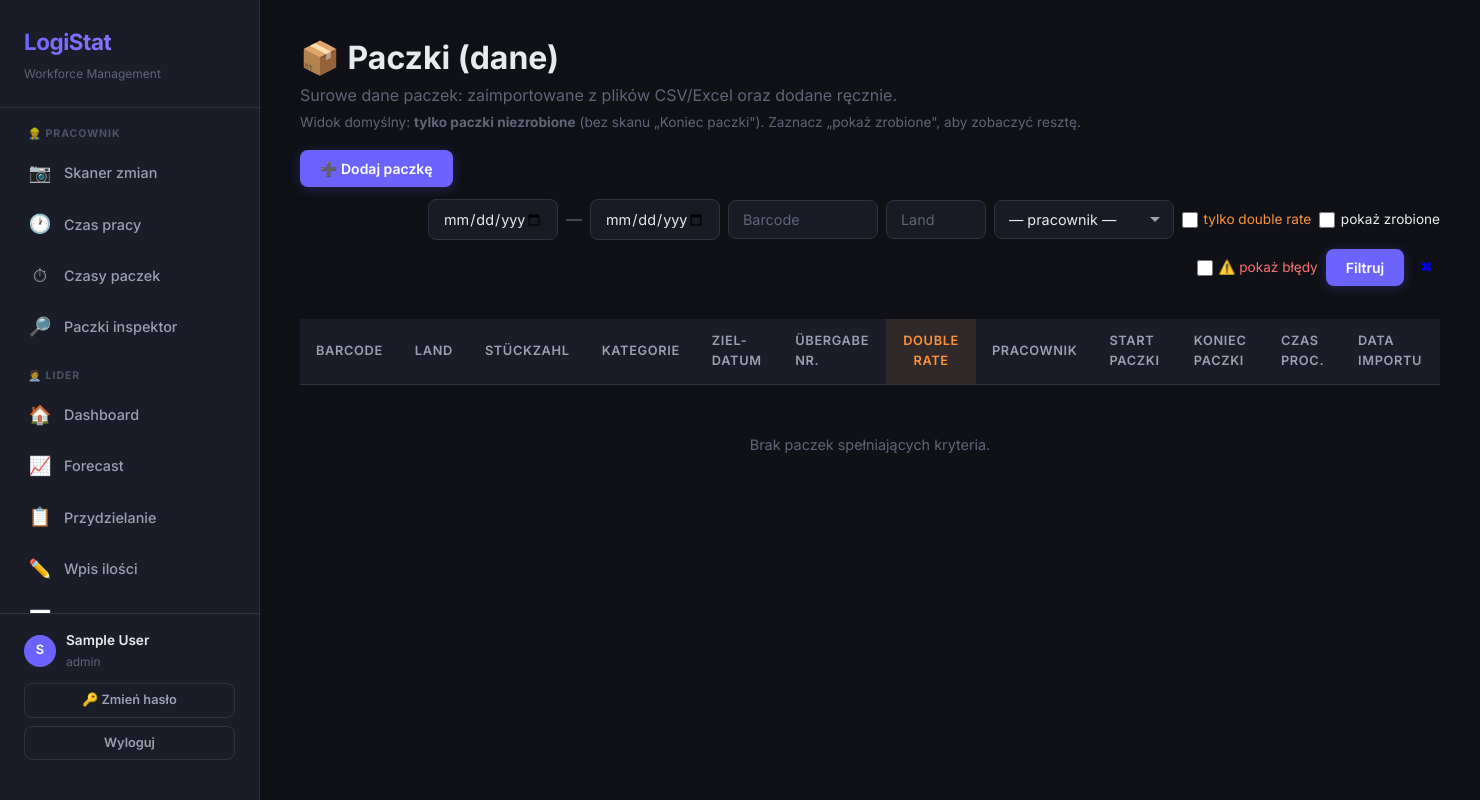
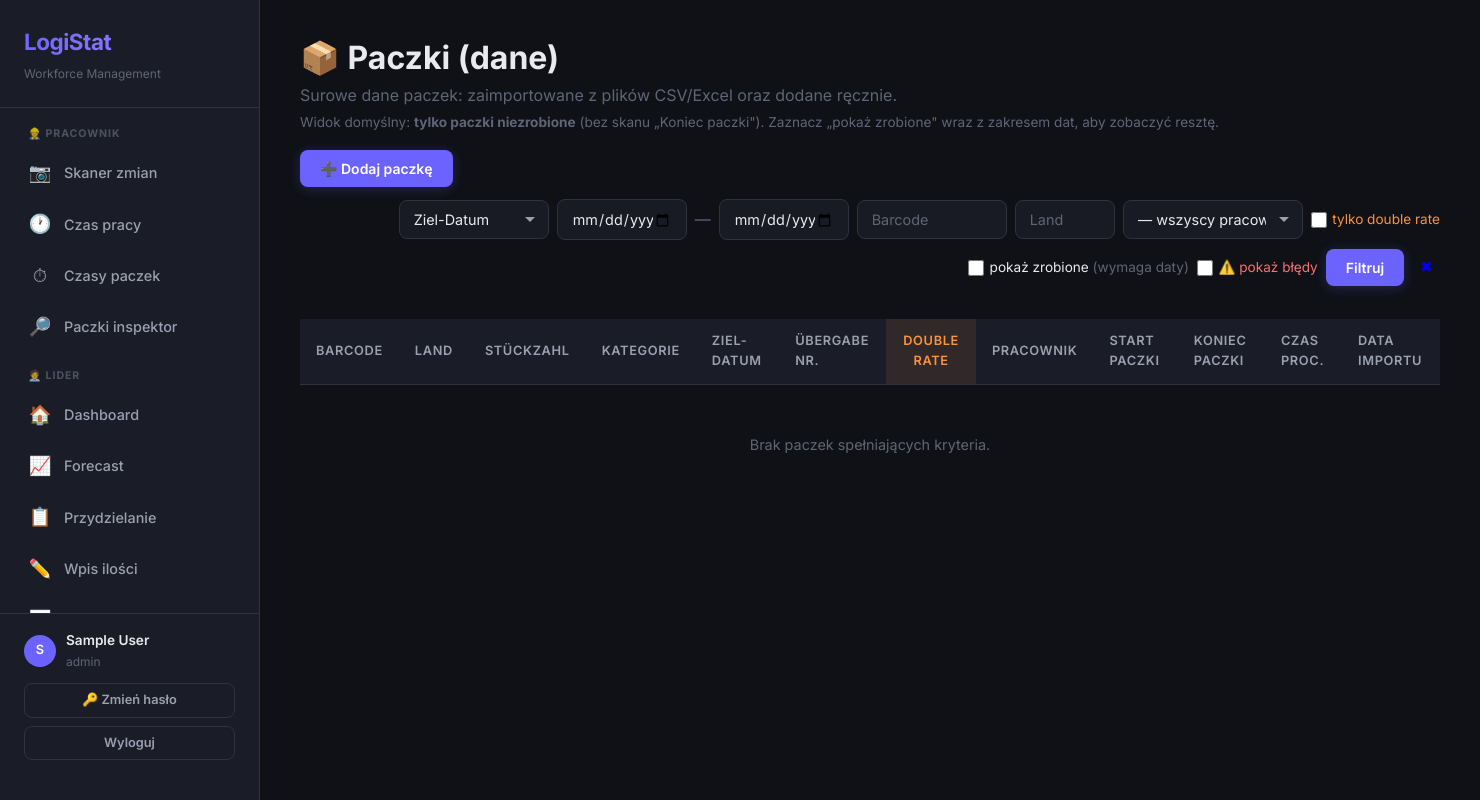
Before and after one commit to arek6891/LogiStat, a Flask app: page /paczki in a window 1480 px wide. Run offline with Flask 3, Linux system fonts and the light colour scheme; a user stored in the database is signed in; tables that the repository leaves empty hold one stand-in row (values such as "Sample post"); parts of the project's set-up code (start-up, migrations or seed data) failed here and were passed over; some libraries are stand-ins or nearby versions.

Commit message:
feat: filtry dat na /paczki + wymuszona data przy "pokaz zrobione"
Ekran /paczki filtrowal zakres dat wylacznie po Ziel-Datum, przez co paczki
o Ziel-Datum niezgodnym z dniem skanowania wypadaly z widoku — wygladalo to,
jakby filtr pracownika gubil ludzi.

- `date_typ` wybiera pole daty: ziel (domyslne) | import | start | koniec.
  Trzy ostatnie to naive-UTC DateTime, wiec granice doby licza sie przez
  local_day_bounds() z polotwarta gorna granica — jedna definicja "dnia"
  wspolna z dashboardem i statystykami.
- `pokaz_zrobione=1` wymaga teraz zakresu dat. Bez niego widok obejmowal cala
  historie; parametr jest ignorowany, a strona mowi dlaczego. W formularzu
  pilnuje tego JS, warunek na serwerze lapie recznie sklejony URL.
- `date_typ=koniec` zdejmuje domyslne "tylko niezrobione" — inaczej warunek
  scan_end_at w zakresie AND scan_end_at IS NULL dawalby zawsze pusta liste.
  `date_typ=start` celowo go nie zdejmuje (rozpoczete i wciaz otwarte).
- Filtr pracownika: etykieta "— wszyscy pracownicy —" zamiast "— pracownik —".
  Zachowanie bez zmian, puste pole nigdy nie zawezalo wynikow.

Testy: 28 w test_filtry_paczek.py (bylo 17). Zmieniony
test_pokaz_zrobione_doklada_zakonczone wolal endpoint bez daty, czyli to, co
teraz zabraniamy — dostal zakres, a obok doszedl test pilnujacy, ze wersja bez
daty nie pokazuje zrobionych.

Co-Authored-By: Claude Opus 5 (1M context) <noreply@anthropic.com>

```diff
--- a/app.py
+++ b/app.py
@@ -1032,6 +1032,18 @@ PACZKI_NA_STRONE = 100
 #  niz 10% traktujemy jako pomylke wpisujacego.
 TOLERANCJA_ILOSCI = 1.10
 
+#  Po ktorym polu daty filtruje ekran /paczki (`date_typ`). Klucz -> (etykieta,
+#  kolumna, czy to DateTime). `ziel_datum` to db.Date i porownuje sie wprost;
+#  pozostale trzy to naive-UTC DateTime, wiec granice doby musi liczyc
+#  local_day_bounds() — inaczej „dzien" na tym ekranie znaczylby co innego niz
+#  na dashboardzie i statystykach (patrz uwaga o strefach w CLAUDE.md).
+PACZKI_POLA_DAT = {
+    'ziel':   ('Ziel-Datum',     ImportedCarton.ziel_datum,    False),
+    'import': ('Data importu',   ImportedCarton.imported_at,   True),
+    'start':  ('Start paczki',   ImportedCarton.scan_start_at, True),
+    'koniec': ('Koniec paczki',  ImportedCarton.scan_end_at,   True),
+}
+
 
 class StroniceLista:
     """Minimalny odpowiednik `Pagination` Flask-SQLAlchemy dla listy w pamieci.
@@ -1088,6 +1100,9 @@ def bledy_paczki(carton):
 def paczki_view():
     date_from_str = request.args.get('date_from', '')
     date_to_str = request.args.get('date_to', '')
+    date_typ = request.args.get('date_typ', 'ziel')
+    if date_typ not in PACZKI_POLA_DAT:
+        date_typ = 'ziel'
     barcode = request.args.get('barcode', '').strip()
     land = request.args.get('land', '').strip()
     osoba_id = request.args.get('osoba', type=int)
@@ -1098,19 +1113,30 @@ def paczki_view():
 
     query = ImportedCarton.query
 
-    if date_from_str:
+    def _dzien(wartosc):
         try:
-            date_from = datetime.strptime(date_from_str, '%Y-%m-%d').date()
-            query = query.filter(ImportedCarton.ziel_datum >= date_from)
+            return datetime.strptime(wartosc, '%Y-%m-%d').date() if wartosc else None
         except ValueError:
-            pass
-
-    if date_to_str:
-        try:
-            date_to = datetime.strptime(date_to_str, '%Y-%m-%d').date()
-            query = query.filter(ImportedCarton.ziel_datum <= date_to)
-        except ValueError:
-            pass
+            return None
+
+    date_from = _dzien(date_from_str)
+    date_to = _dzien(date_to_str)
+    _, kolumna_daty, kolumna_jest_czasem = PACZKI_POLA_DAT[date_typ]
+
+    if date_from:
+        if kolumna_jest_czasem:
+            query = query.filter(kolumna_daty >= local_day_bounds(date_from)[0])
+        else:
+            query = query.filter(kolumna_daty >= date_from)
+
+    if date_to:
+        # Gorna granica doby jest polotwarta (`<` na poczatek nastepnego dnia) —
+        # `<=` wciagneloby paczki z pierwszych godzin kolejnego dnia lokalnego.
+        # Dlatego ta galaz uzywa `<`, a `ziel_datum` (czysta data) `<=`.
+        if kolumna_jest_czasem:
+            query = query.filter(kolumna_daty < local_day_bounds(date_to)[1])
+        else:
+            query = query.filter(kolumna_daty <= date_to)
 
     if barcode:
         query = query.filter(ImportedCarton.barcode.ilike(f'%{barcode}%'))
@@ -1130,9 +1156,23 @@ def paczki_view():
     if tylko_double:
         query = query.filter(ImportedCarton.double_rate.is_(True))
 
+    # „Pokaz zrobione" bez zakresu dat wyciagalo cala historie (tysiace paczek),
+    # wiec zakres jest teraz wymagany. W formularzu pilnuje tego JS; ten warunek
+    # lapie recznie sklejony URL i zakladke — zamiast bledu pokazujemy widok
+    # domyslny z komunikatem (to strona Jinja, nie /api/, wiec abort() dalby
+    # surowa strone bledu).
+    brak_daty_dla_zrobionych = pokaz_zrobione and not (date_from or date_to)
+    if brak_daty_dla_zrobionych:
+        pokaz_zrobione = False
+
+    # Filtr po dacie konca skanu sam z siebie wybiera wylacznie paczki
+    # zakonczone, wiec domyslne „tylko niezrobione" dawaloby zawsze pusta liste.
+    # Zdejmujemy je z tego samego powodu, dla ktorego ignoruje je filtr bledow.
+    filtr_po_koncu = date_typ == 'koniec' and (date_from or date_to)
+
     # Domyslnie widac tylko paczki niezrobione — „zrobiona" to ta z zarejestrowanym
     # koncem skanu (ta sama definicja, co `finished` na /scan-package).
-    if not pokaz_zrobione and not tylko_bledy:
+    if not pokaz_zrobione and not tylko_bledy and not filtr_po_koncu:
         query = query.filter(ImportedCarton.scan_end_at.is_(None))
 
     query = query.order_by(ImportedCarton.imported_at.desc())
@@ -1152,11 +1192,15 @@ def paczki_view():
                            items=pagination.items,
                            date_from=date_from_str,
                            date_to=date_to_str,
+                           date_typ=date_typ,
+                           pola_dat=[(k, v[0]) for k, v in PACZKI_POLA_DAT.items()],
                            barcode=barcode,
                            land=land,
                            osoba_id=osoba_id,
                            tylko_double=tylko_double,
                            pokaz_zrobione=pokaz_zrobione,
+                           brak_daty_dla_zrobionych=brak_daty_dla_zrobionych,
+                           filtr_po_koncu=filtr_po_koncu,
                            tylko_bledy=tylko_bledy,
                            bledy_map={c.id: bledy_paczki(c) for c in pagination.items},
                            users=users,
--- a/templates/paczki.html
+++ b/templates/paczki.html
@@ -6,23 +6,30 @@
         <h1>📦 Paczki (dane)</h1>
         <p style="color:var(--text-muted);">Surowe dane paczek: zaimportowane z plików CSV/Excel oraz dodane ręcznie.<br>
             <span style="font-size:.85rem;">
-            {% if tylko_bledy %}Filtr błędów: paczki rozpoczęte bez końca lub z ilością przekraczającą Stückzahl o ponad 10%.
-            {% elif pokaz_zrobione %}Widok: wszystkie paczki, także zakończone.
-            {% else %}Widok domyślny: <strong>tylko paczki niezrobione</strong> (bez skanu „Koniec paczki"). Zaznacz „pokaż zrobione", aby zobaczyć resztę.
+            {% if brak_daty_dla_zrobionych %}<strong style="color:var(--danger);">⚠️ „Pokaż zrobione" wymaga zakresu dat</strong> — bez niego widok obejmowałby całą historię. Ustaw datę „od" lub „do" i filtruj ponownie. Poniżej widok domyślny.
+            {% elif tylko_bledy %}Filtr błędów: paczki rozpoczęte bez końca lub z ilością przekraczającą Stückzahl o ponad 10%.
+            {% elif filtr_po_koncu %}Filtr po <strong>dacie końca paczki</strong> — z definicji obejmuje wyłącznie paczki zakończone.
+            {% elif pokaz_zrobione %}Widok: wszystkie paczki, także zakończone, w zadanym zakresie dat.
+            {% else %}Widok domyślny: <strong>tylko paczki niezrobione</strong> (bez skanu „Koniec paczki"). Zaznacz „pokaż zrobione" wraz z zakresem dat, aby zobaczyć resztę.
             {% endif %}
             </span>
         </p>
     </div>
     <div style="display:flex;gap:.75rem;align-items:center;flex-wrap:wrap;">
         <button type="button" class="btn btn-primary" onclick="openAddPackage()">➕ Dodaj paczkę</button>
-        <form method="GET" style="display:flex;gap:.5rem;align-items:center;flex-wrap:wrap;justify-content:flex-end;">
-            <input type="date" name="date_from" value="{{ date_from }}" class="form-control" style="width:130px;" placeholder="Od (Ziel-Datum)">
+        <form method="GET" id="filtryPaczek" style="display:flex;gap:.5rem;align-items:center;flex-wrap:wrap;justify-content:flex-end;">
+            <select name="date_typ" id="fpDateTyp" class="form-control" style="width:150px;" title="Które pole daty filtrujemy">
+                {% for klucz, etykieta in pola_dat %}
+                <option value="{{ klucz }}" {% if date_typ == klucz %}selected{% endif %}>{{ etykieta }}</option>
+                {% endfor %}
+            </select>
+            <input type="date" name="date_from" id="fpDateFrom" value="{{ date_from }}" class="form-control" style="width:130px;" title="Data od">
             <span style="color:var(--text-muted);">—</span>
-            <input type="date" name="date_to" value="{{ date_to }}" class="form-control" style="width:130px;" placeholder="Do (Ziel-Datum)">
+            <input type="date" name="date_to" id="fpDateTo" value="{{ date_to }}" class="form-control" style="width:130px;" title="Data do">
             <input type="text" name="barcode" value="{{ barcode }}" class="form-control" style="width:150px;" placeholder="Barcode">
             <input type="text" name="land" value="{{ land }}" class="form-control" style="width:100px;" placeholder="Land">
-            <select name="osoba" class="form-control" style="width:180px;" title="Kto przejął / rozpoczął / zakończył paczkę">
-                <option value="">— pracownik —</option>
+            <select name="osoba" class="form-control" style="width:180px;" title="Kto przejął / rozpoczął / zakończył paczkę. Puste = wszyscy pracownicy.">
+                <option value="">— wszyscy pracownicy —</option>
                 {% for u in users %}
                 <option value="{{ u.id }}" {% if osoba_id == u.id %}selected{% endif %}>{{ u.display_name }}</option>
                 {% endfor %}
@@ -34,9 +41,10 @@
             </label>
             <label style="display:flex;align-items:center;gap:.35rem;cursor:pointer;white-space:nowrap;font-size:.85rem;"
                    title="Domyślnie widać tylko paczki bez zarejestrowanego końca skanu">
-                <input type="checkbox" name="pokaz_zrobione" value="1" {% if pokaz_zrobione %}checked{% endif %}
+                {# Filtr po dacie konca sam pokazuje zakonczone — checkbox musi sie z tym zgadzac #}
+                <input type="checkbox" name="pokaz_zrobione" id="fpPokazZrobione" value="1" {% if pokaz_zrobione or filtr_po_koncu %}checked{% endif %}
                        style="width:16px;height:16px;cursor:pointer;">
-                <span>pokaż zrobione</span>
+                <span>pokaż zrobione <span style="color:var(--text-muted);">(wymaga daty)</span></span>
             </label>
             <label style="display:flex;align-items:center;gap:.35rem;cursor:pointer;white-space:nowrap;font-size:.85rem;"
                    title="Paczka rozpoczęta i nigdy nie zakończona, albo ilość w kategorii przekracza Stückzahl o ponad 10%">
@@ -250,11 +258,11 @@
 {% if pagination and pagination.pages > 1 %}
 <div style="margin-top: 1.5rem; display: flex; justify-content: center; gap: .5rem;">
     {% if pagination.has_prev %}
-    <a href="{{ url_for('paczki_view', page=pagination.prev_num, date_from=date_from, date_to=date_to, barcode=barcode, land=land, osoba=osoba_id, double_rate='1' if tylko_double else None, pokaz_zrobione='1' if pokaz_zrobione else None, bledy='1' if tylko_bledy else None) }}" class="btn btn-secondary">« Poprzednia</a>
+    <a href="{{ url_for('paczki_view', page=pagination.prev_num, date_from=date_from, date_to=date_to, date_typ=date_typ, barcode=barcode, land=land, osoba=osoba_id, double_rate='1' if tylko_double else None, pokaz_zrobione='1' if pokaz_zrobione else None, bledy='1' if tylko_bledy else None) }}" class="btn btn-secondary">« Poprzednia</a>
     {% endif %}
     <span style="display:flex; align-items:center; padding: 0 1rem; color: var(--text-muted);">Strona {{ pagination.page }} z {{ pagination.pages }}</span>
     {% if pagination.has_next %}
-    <a href="{{ url_for('paczki_view', page=pagination.next_num, date_from=date_from, date_to=date_to, barcode=barcode, land=land, osoba=osoba_id, double_rate='1' if tylko_double else None, pokaz_zrobione='1' if pokaz_zrobione else None, bledy='1' if tylko_bledy else None) }}" class="btn btn-secondary">Następna »</a>
+    <a href="{{ url_for('paczki_view', page=pagination.next_num, date_from=date_from, date_to=date_to, date_typ=date_typ, barcode=barcode, land=land, osoba=osoba_id, double_rate='1' if tylko_double else None, pokaz_zrobione='1' if pokaz_zrobione else None, bledy='1' if tylko_bledy else None) }}" class="btn btn-secondary">Następna »</a>
     {% endif %}
 </div>
 {% endif %}
@@ -281,6 +289,40 @@
 
 {% block scripts %}
 <script>
+// ── Filtry: „pokaż zrobione" wymaga zakresu dat ───────────────────────────
+// Bez daty ten widok obejmowałby całą historię paczek. Serwer i tak odrzuci
+// taki zestaw (ręcznie sklejony URL), ale tu zatrzymujemy go zanim strona
+// się przeładuje i pokazujemy, czego brakuje.
+(function () {
+    const form = document.getElementById('filtryPaczek');
+    if (!form) return;
+    const zrobione = document.getElementById('fpPokazZrobione');
+    const od = document.getElementById('fpDateFrom');
+    const doo = document.getElementById('fpDateTo');
+
+    function brakujeDaty() {
+        return zrobione.checked && !od.value && !doo.value;
+    }
+
+    function odswiezPodpowiedz() {
+        const brak = brakujeDaty();
+        [od, doo].forEach(p => p.style.outline = brak ? '2px solid var(--danger)' : '');
+    }
+
+    form.addEventListener('submit', function (e) {
+        if (brakujeDaty()) {
+            e.preventDefault();
+            odswiezPodpowiedz();
+            od.focus();
+            alert('Zaznaczono „pokaż zrobione" — ustaw datę „od" lub „do".\n\n'
+                + 'Bez zakresu dat widok objąłby całą historię paczek.');
+        }
+    });
+
+    [zrobione, od, doo].forEach(p => p.addEventListener('change', odswiezPodpowiedz));
+    odswiezPodpowiedz();
+})();
+
 // ── Dodawanie / edycja paczki ręcznie ─────────────────────────────────────
 let editingCartonId = null;   // null = tryb dodawania, id = tryb edycji
 let editingScanned = false;   // czy edytowana paczka ma czasy skanowania
```
Also changed, not shown: CLAUDE.md (+1 -1 lines), docs/API.md (+19 -2 lines), tests/test_filtry_paczek.py (+148 -4 lines).
